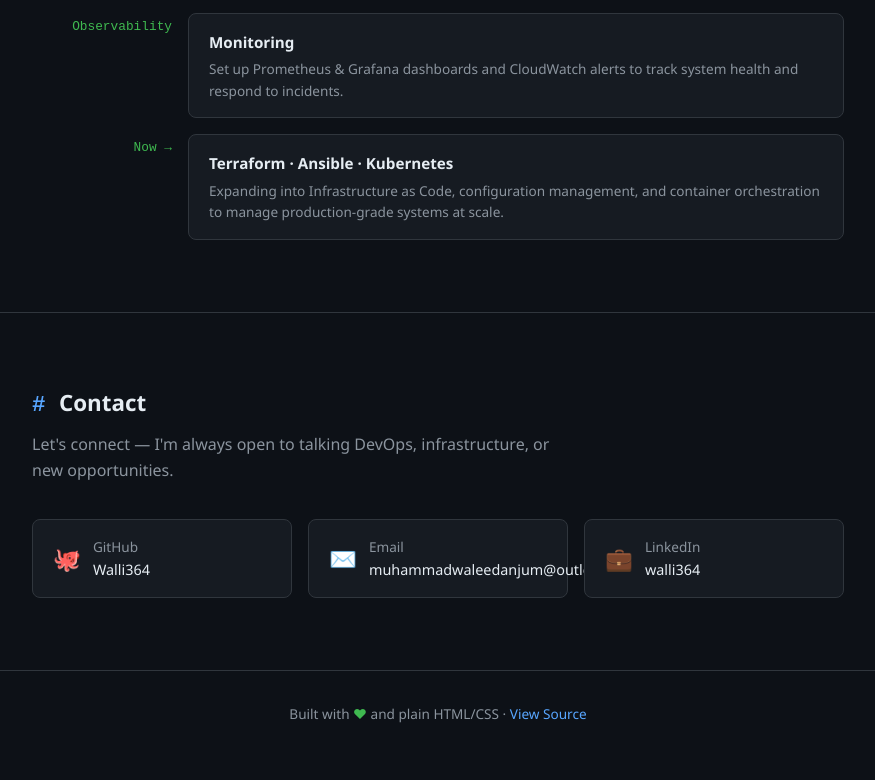
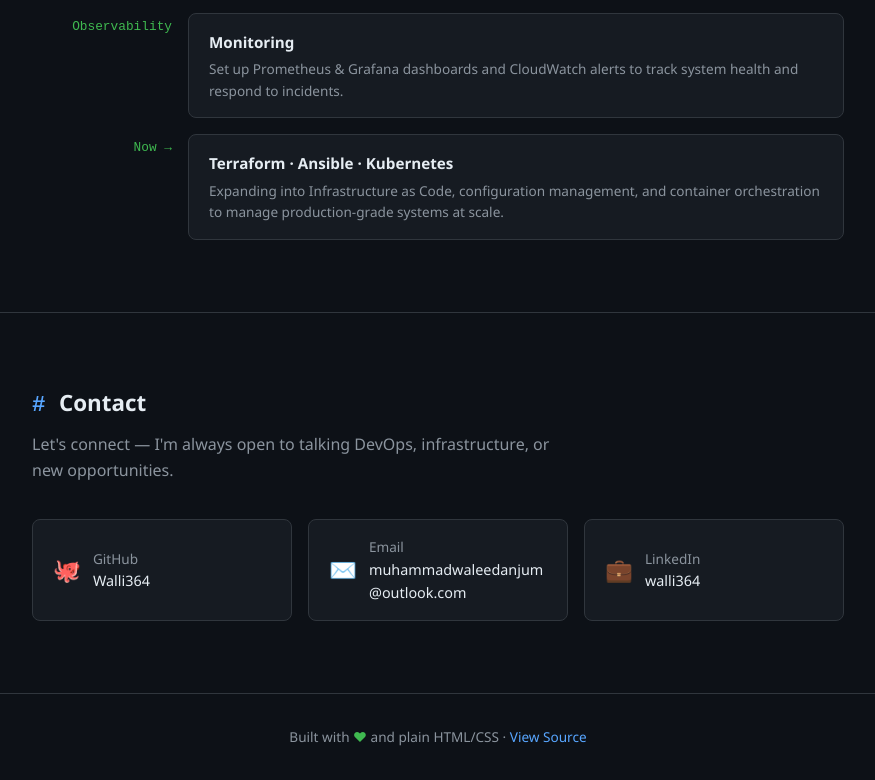
Before and after one commit to Walli364/my-portfolio-website, a plain HTML site: page index.html in a window 1280 px wide. Shown: the part 3309-4089 px from the top of the page, without its empty margins (202-1077 px from the left). Before the commit the page ends 4066 px from the top, so only its background shows below. Drawn offline with Linux system fonts and the light colour scheme.

Commit message:
Fix email overflow

```diff
--- a/style.css
+++ b/style.css
@@ -380,6 +380,13 @@ nav {
   color: var(--text);
   transition: border-color 0.2s, transform 0.15s;
   text-decoration: none;
+  overflow: hidden;
+  min-width: 0;
+}
+
+.contact-link > div {
+  min-width: 0;
+  overflow: hidden;
 }
 
 .contact-link:hover {
@@ -400,6 +407,9 @@ nav {
 .contact-link .contact-value {
   font-size: 0.9rem;
   font-weight: 500;
+  overflow-wrap: break-word;
+  word-break: break-all;
+  max-width: 100%;
 }
 
 /* ===== Footer ===== */
```
